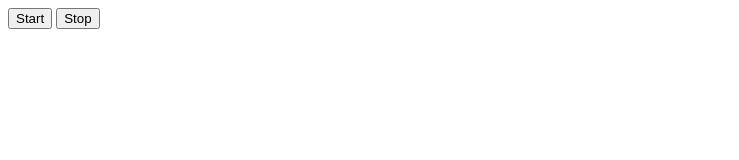
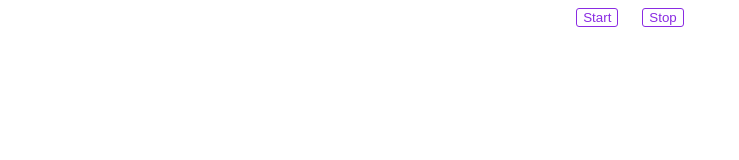
Before and after one commit to Bragodin/Tasks, a plain HTML site: page atm-app/index.html in a window 1280 px wide. Shown: the whole page, without its empty margins (0-739 px from the left). Drawn offline with Linux system fonts and the light colour scheme.

Commit message:
Update style.css

```diff
--- a/atm-app/style.css
+++ b/atm-app/style.css
@@ -5,6 +5,9 @@
     border-radius: 50%;
     list-style-type: none;
     margin-top: 10px;
+}
+.ul__li_person h3 {
+    margin-left: 25px;
 }
 .ul__turn{
     margin-left: 45%;
@@ -20,3 +23,19 @@
     width: 90px;
     height: 70px;
 }
+.buttons {
+    text-align: center;
+    margin-bottom: 20px;
+}
+.button {
+    background: none;
+    border: 1px solid blueviolet;
+    color: blueviolet;
+    border-radius: 3px;
+    margin-right: 20px;
+    cursor: pointer;
+}
+.button:hover {
+    background: blueviolet;
+    color: #ffffff;
+}
```
